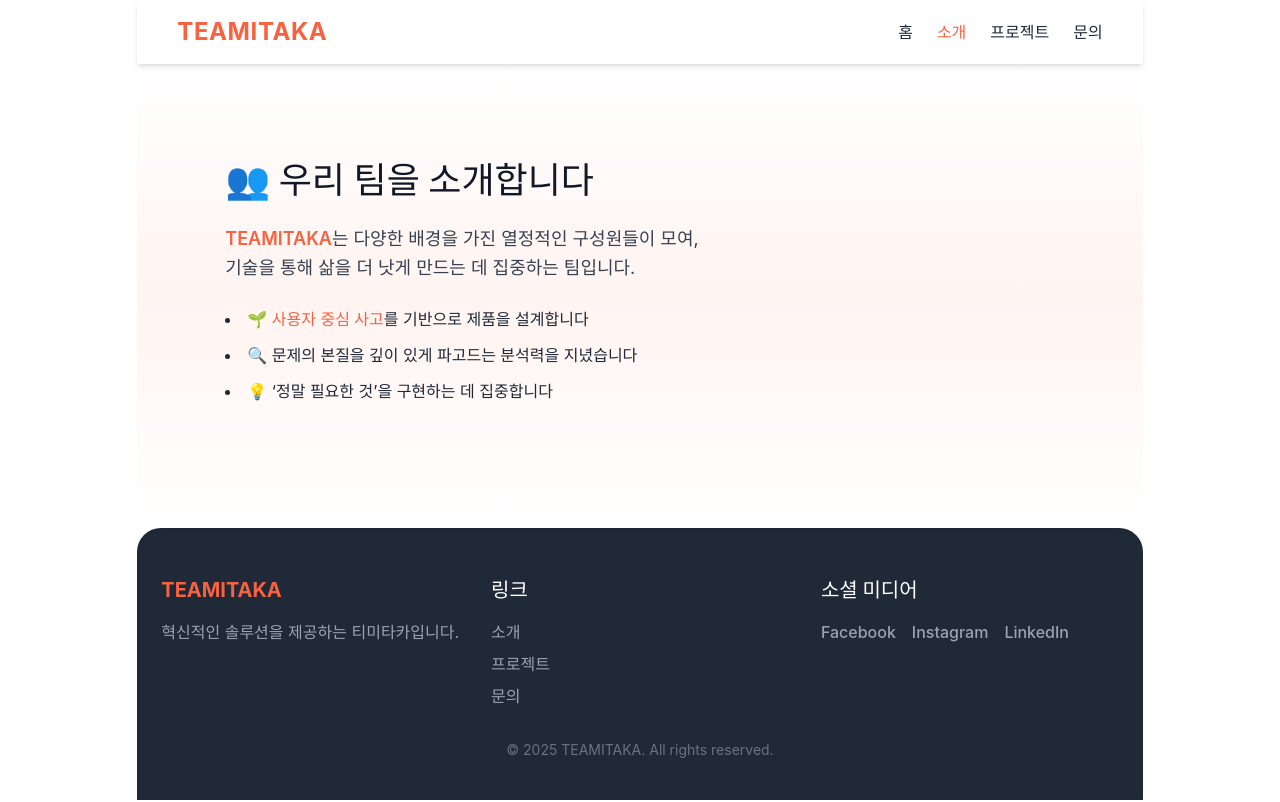
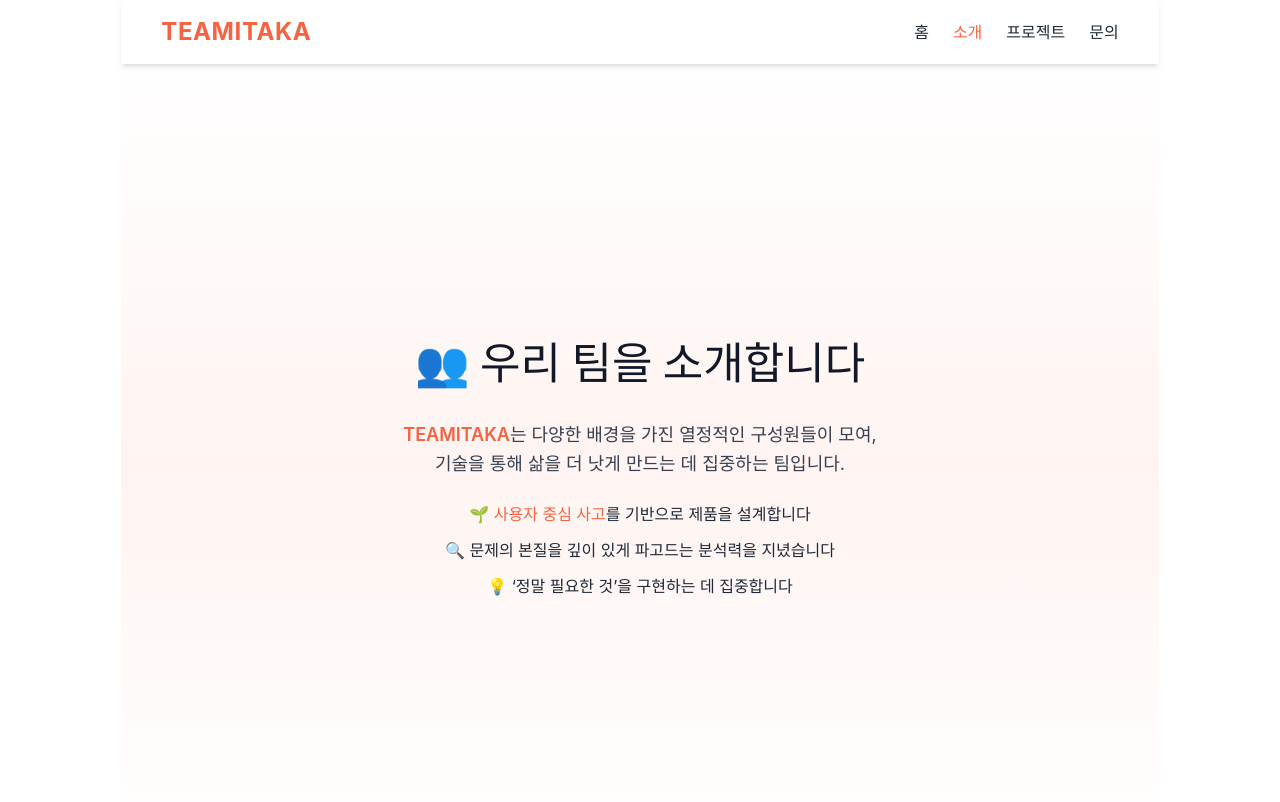
Before and after one commit to sjwoo1999/teamitaka-landing, a React (Vite) app: page /about in a window 1280 px wide. Shown: the top 802 px of the page. Built offline with nearby package versions, Linux system fonts and the light colour scheme.

Commit message:
💄 Apply pixel-perfect layout fix for all pages
Apply pixel-perfect layout fix for all pages

```diff
--- a/dev-dist/sw.js
+++ b/dev-dist/sw.js
@@ -82,7 +82,7 @@ define(['./workbox-54d0af47'], (function (workbox) { 'use strict';
     "revision": "3ca0b8505b4bec776b69afdba2768812"
   }, {
     "url": "/index.html",
-    "revision": "0.shsavt925l"
+    "revision": "0.lq0vsbebe8g"
   }], {});
   workbox.cleanupOutdatedCaches();
   workbox.registerRoute(new workbox.NavigationRoute(workbox.createHandlerBoundToURL("/index.html"), {
--- a/src/components/Footer.tsx
+++ b/src/components/Footer.tsx
@@ -3,7 +3,7 @@ import { Link } from 'react-router-dom';
 
 const Footer = () => {
   return (
-    <footer className="bg-gray-800 text-white pt-12 pb-10 px-6 rounded-t-3xl shadow-inner">
+    <footer className="bg-gray-800 text-white pt-12 pb-10 px-4 sm:px-6 lg:px-10 rounded-t-3xl shadow-inner">
       <div className="max-w-screen-xl mx-auto grid grid-cols-1 sm:grid-cols-2 lg:grid-cols-3 gap-8">
         <div>
           <h2 className="text-xl font-bold mb-4 text-brand">TEAMITAKA</h2>
--- a/src/components/Layout.tsx
+++ b/src/components/Layout.tsx
@@ -1,4 +1,4 @@
-// src/components/Layout.tsx
+// ✅ src/components/Layout.tsx
 import Header from './Header';
 import Footer from './Footer';
 import { Outlet } from 'react-router-dom';
@@ -8,9 +8,7 @@ const Layout = () => {
     <div className="flex flex-col min-h-screen">
       <Header />
       <main className="flex-grow bg-gradient-to-b from-white via-brand-bg to-white">
-        <div className="w-full max-w-screen-xl mx-auto px-4 sm:px-6 lg:px-10 xl:px-12">
-          <Outlet />
-        </div>
+        <Outlet />
       </main>
       <Footer />
     </div>
--- a/src/components/PageWrapper.tsx
+++ b/src/components/PageWrapper.tsx
@@ -1,7 +1,7 @@
 // ✅ src/components/PageWrapper.tsx
 const PageWrapper = ({ children }: { children: React.ReactNode }) => {
     return (
-      <div className="w-full max-w-screen-lg mx-auto px-6 sm:px-8 lg:px-10">
+      <div className="w-full max-w-screen-xl mx-auto px-4 sm:px-6 lg:px-8">
         {children}
       </div>
     );
--- a/src/pages/About.tsx
+++ b/src/pages/About.tsx
@@ -1,20 +1,24 @@
-// ✅ src/pages/About.tsx
 import PageWrapper from '../components/PageWrapper';
 
 const About = () => {
   return (
-    <section className="py-24">
+    <section className="min-h-screen flex flex-col justify-center py-24 text-center bg-gradient-to-b from-white via-brand-bg to-white">
       <PageWrapper>
-        <h2 className="text-3xl md:text-4xl font-bold text-gray-900 mb-6">👥 우리 팀을 소개합니다</h2>
+        <div className="max-w-2xl mx-auto">
+          <h2 className="text-[clamp(2rem,4vw,2.75rem)] font-bold text-gray-900 mb-6">
+            👥 우리 팀을 소개합니다
+          </h2>
           <p className="text-lg text-gray-700 mb-6 leading-relaxed">
-          <span className="text-brand font-semibold">TEAMITAKA</span>는 다양한 배경을 가진 열정적인 구성원들이 모여,<br />
+            <span className="text-brand font-semibold">TEAMITAKA</span>는 다양한 배경을 가진 열정적인 구성원들이 모여,
+            <br className="hidden sm:block" />
             기술을 통해 삶을 더 낫게 만드는 데 집중하는 팀입니다.
           </p>
-        <ul className="list-disc list-inside space-y-3 text-gray-800">
+          <ul className="list-none space-y-3 text-gray-800 text-left sm:text-center">
             <li>🌱 <span className="text-brand">사용자 중심 사고</span>를 기반으로 제품을 설계합니다</li>
             <li>🔍 문제의 본질을 깊이 있게 파고드는 분석력을 지녔습니다</li>
             <li>💡 ‘정말 필요한 것’을 구현하는 데 집중합니다</li>
           </ul>
+        </div>
       </PageWrapper>
     </section>
   );
--- a/src/pages/Home.tsx
+++ b/src/pages/Home.tsx
@@ -3,8 +3,9 @@ import PageWrapper from '../components/PageWrapper';
 
 const Home = () => {
   return (
-    <section className="min-h-screen flex flex-col items-center justify-center py-24 text-center bg-gradient-to-b from-white via-brand-bg to-white">
+    <section className="bg-gradient-to-b from-white via-brand-bg to-white py-24">
       <PageWrapper>
+        <div className="min-h-[60vh] flex flex-col items-center justify-center text-center">
           <h1 className="text-[clamp(2rem,5vw,3rem)] font-extrabold text-gray-900 mb-4">
             👋 환영합니다! <span className="text-brand">TEAMITAKA</span>입니다.
           </h1>
@@ -14,10 +15,11 @@ const Home = () => {
           </p>
           <a
             href="/about"
-          className="inline-block bg-brand hover:bg-brand-dark text-white hover:text-white font-medium py-3 px-6 rounded-lg shadow-md transition no-underline"
+            className="inline-block bg-brand hover:bg-brand-dark text-white font-medium py-3 px-6 rounded-lg shadow-md transition no-underline"
           >
             TEAMITAKA를 소개합니다 →
           </a>
+        </div>
       </PageWrapper>
     </section>
   );
```
Lines whose indentation alone changed are shown as unchanged.
